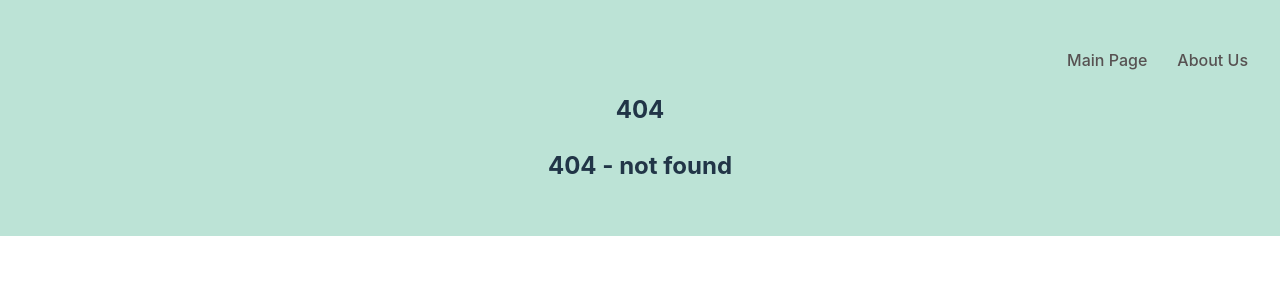
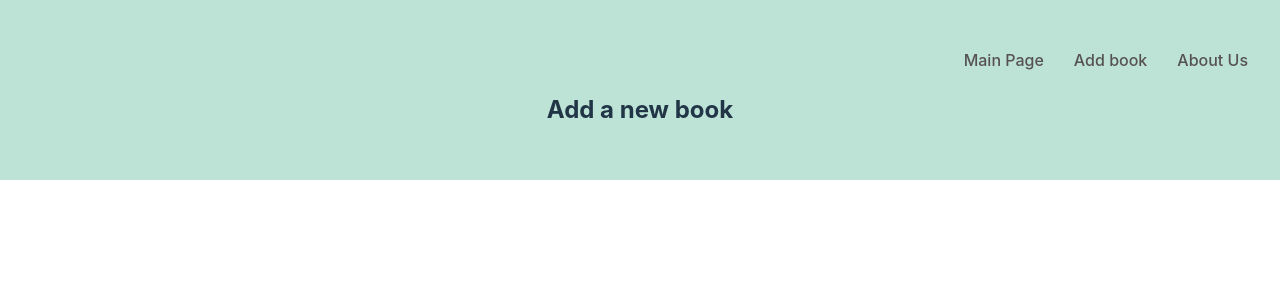
Before and after one commit to elMP/React-2023-Q1, a React (Vite) app in the folder rss-react-course/: page /addbook in a window 1280 px wide. Before the commit this address had no page. Shown: the top 300 px of the page. Built offline with nearby package versions, Linux system fonts and the light colour scheme.

Commit message:
init: start task2 - forms, add new route

```diff
--- a/rss-react-course/src/App.tsx
+++ b/rss-react-course/src/App.tsx
@@ -4,6 +4,7 @@ import { Routes, Route } from 'react-router-dom';
 import About from './pages/About';
 import MainPage from './pages/MainPage';
 import NotFound from './pages/NotFound';
+import AddBook from './pages/AddBook';
 
 import './App.css';
 
@@ -11,6 +12,7 @@ function App() {
   return (
     <Routes>
       <Route path="/" element={<MainPage />} />
+      <Route path="addbook" element={<AddBook />} />
       <Route path="about" element={<About />} />
       <Route path="*" element={<NotFound />} />
     </Routes>
--- a/rss-react-course/src/components/Header.tsx
+++ b/rss-react-course/src/components/Header.tsx
@@ -23,6 +23,16 @@ class Header extends React.Component<HeaderProps> {
             </li>
             <li>
               <NavLink
+                to="addbook"
+                className={({ isActive }) =>
+                  isActive ? 'navigation__link active' : 'navigation__link'
+                }
+              >
+                Add book
+              </NavLink>
+            </li>
+            <li>
+              <NavLink
                 to="/about"
                 className={({ isActive }) =>
                   isActive ? 'navigation__link active' : 'navigation__link'
--- /dev/null
+++ b/rss-react-course/src/pages/AddBook.tsx
@@ -0,0 +1,15 @@
+import React from 'react';
+
+import Header from '../components/Header';
+
+class AddBook extends React.Component {
+  render() {
+    return (
+      <div className="container">
+        <Header title="Add a new book" />
+      </div>
+    );
+  }
+}
+
+export default AddBook;
```
